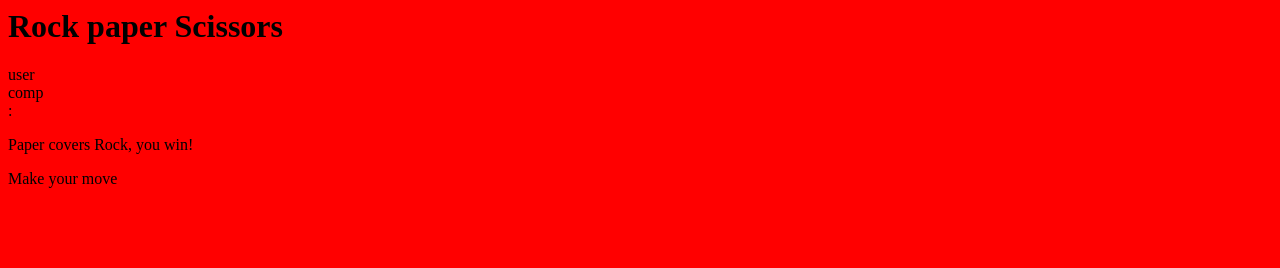
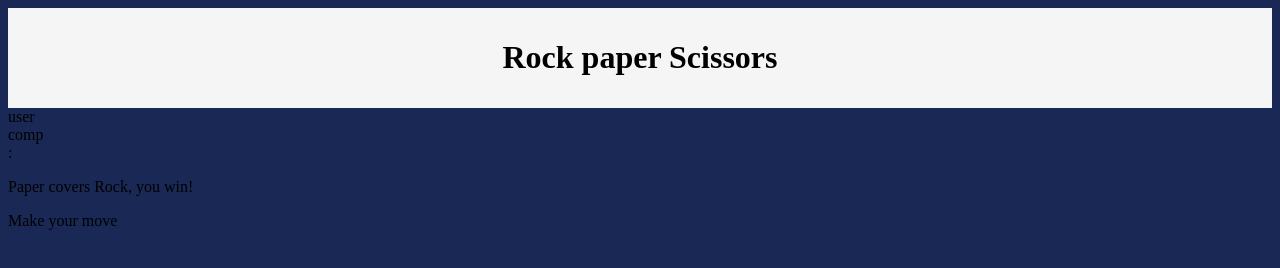
Before and after one commit to tony2tones/rock-paper-scissors, a plain HTML site: page index.html in a window 1280 px wide. Drawn offline with Linux system fonts and the light colour scheme.

Commit message:
added header stylings

```diff
--- a/styles.css
+++ b/styles.css
@@ -1,3 +1,8 @@
 body {
-    background: red;
+    background: rgb(26, 40, 85);
 }
+header {
+    background: whitesmoke;
+    text-align: center;
+    padding: 10px;
+}
```
